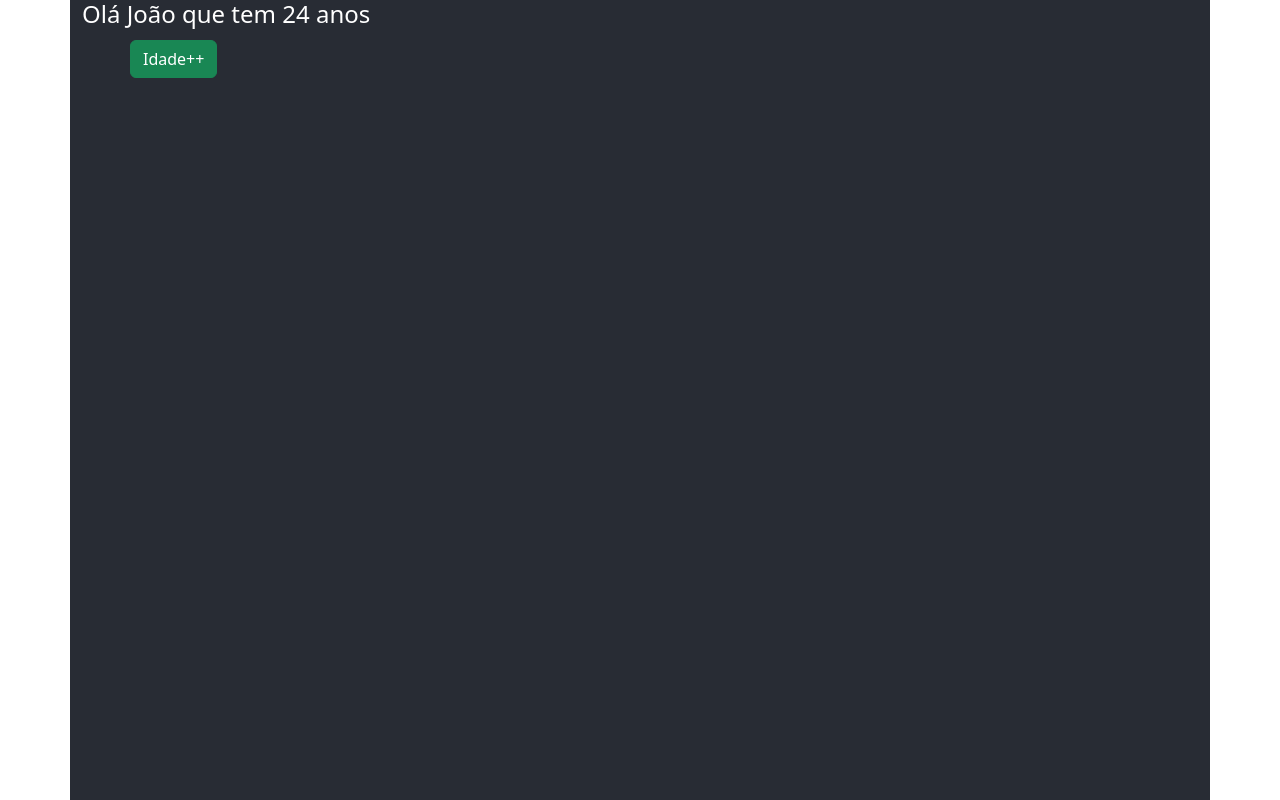
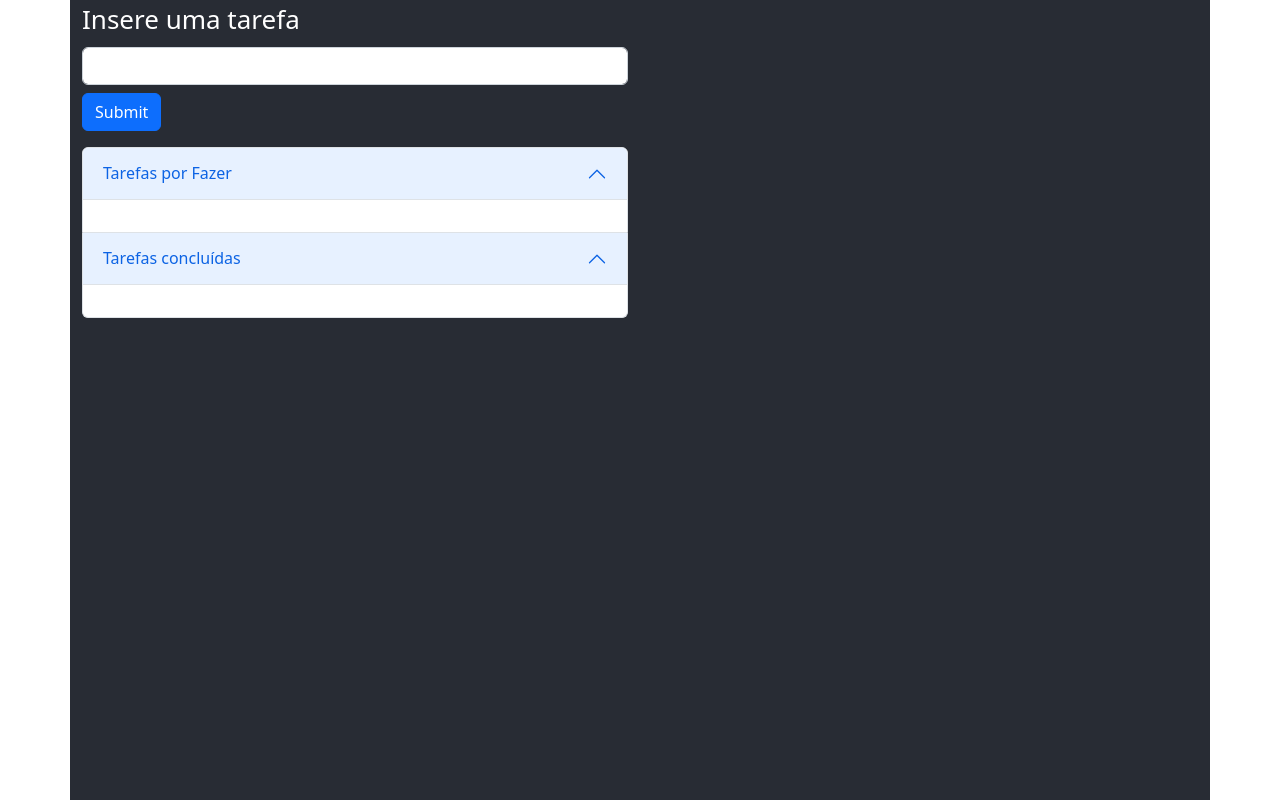
Before and after one commit to IPT-DW-2022-2023/Aula3-PL-Introducao-React-, a React (Create React App) app: page / in a window 1280 px wide. Built offline with nearby package versions, Linux system fonts and the light colour scheme.

Commit message:
Update App.js

```diff
--- a/src/App.js
+++ b/src/App.js
@@ -22,7 +22,7 @@ class App extends React.Component {
     return (
       <div className="custom-page container">
         <div>
-          <Hello person={this.state.pessoa} mudarIdade={()=>this.handle2()} />
+          <Todo />
         </div>
       </div>
     );
```
